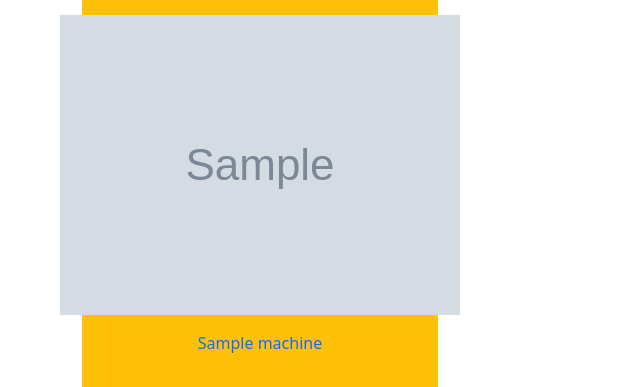
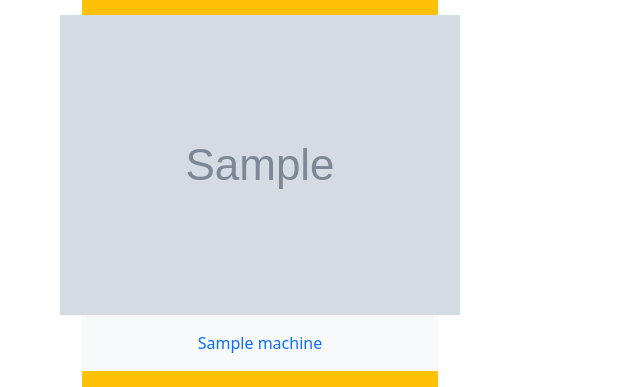
Before and after one commit to YS-study/max_django, a Django app: page /machines/ in a window 1280 px wide. Shown: the part 430-817 px from the top of the page, without its empty margins (0-640 px from the left). Run offline with Django 3.2, Linux system fonts and the light colour scheme; tables that the repository leaves empty hold one stand-in row (values such as "Sample post"); grey boxes marked "Sample" are stand-in pictures.

Commit message:
detail error

```diff
--- a/machines/forms.py
+++ b/machines/forms.py
@@ -2,7 +2,6 @@ from django import forms
 from .models import Machine
 
 class MachineForm(forms.ModelForm):
-
     PICK_USED = False
     PICK_NEW = True
 
@@ -23,7 +22,7 @@ class MachineForm(forms.ModelForm):
     category = forms.ChoiceField(
         label='분류',
         choices= PICKS,
-        widget=forms.TextInput(
+        widget=forms.Select(
             attrs={
                 'class': 'form-select',
             }
@@ -45,4 +44,5 @@ class MachineForm(forms.ModelForm):
 
     class Meta:
         model = Machine
+        # fields = '__all__'
         fields = ('title', 'category', 'content', 'photo',)
--- a/machines/templates/machines/detail.html
+++ b/machines/templates/machines/detail.html
@@ -1,7 +1,7 @@
 {% extends 'base.html' %}
 
 {% block content %}
-  <h3>{{ machine.title }}</h3>
+  {% comment %} <h3>{{ machine.title }}</h3>
   {% if machine.photo %}
     <img src="{{ machine.photo.url }}" alt="{{ machine.photo }}">
   {% endif %}
@@ -15,5 +15,5 @@
     {% csrf_token %}
     <button class="btn btn-sm btn-secondary">삭제</button>
   </form>
-  <a href="{% url 'machines:index '%}" class="btn btn-sm btn-primary">목록으로</a>
+  <a href="{% url 'machines:index' %}" class="btn btn-sm btn-primary">목록으로</a> {% endcomment %}
 {% endblock content %}
--- a/machines/templates/machines/index.html
+++ b/machines/templates/machines/index.html
@@ -9,9 +9,9 @@
   <div class="col-4">
     <div class="d-flex flex-column bg-warning py-3 gy-4">
       <div class="d-flex justify-content-center">
-        <img src="{{ machine.photo.url }}" alt="img"> <!--https://picsum.photos/200/200 -->
+        <a href="{% url 'machines:detail' machine.pk %}"><img src="{{ machine.photo.url }}" alt="img"></a> <!--https://picsum.photos/200/200 -->
       </div>
-      <a href="{% url 'machines:detail' machine.pk %}" class="text-decoration-none">
+      <a href="{% url 'machines:detail' machine.pk %}" class="text-decoration-none bg-light">
         <p class="text-center mt-3">{{ machine.title }}</p>
       </a>
     </div>
--- a/machines/views.py
+++ b/machines/views.py
@@ -4,7 +4,6 @@ from django.views.decorators.http import require_safe, require_http_methods, req
 from .models import Machine
 from .forms import MachineForm
 
-# Create your views here.
 
 def index(request):
     machines = Machine.objects.order_by('-pk')
@@ -18,12 +17,12 @@ def index(request):
 @require_http_methods(['GET', 'POST'])
 def create(request):
     if request.method == 'POST':
-        form = MachineForm(request.POST)
+        form = MachineForm(request.POST, request.FILES)
         if form.is_valid():
             machine = form.save(commit=False)
+            machine.user = request.user
             machine.save()
-            return redirect('machines:index', machine.pk)
-
+            return redirect('machines:detail', machine.pk)
     else:
         form = MachineForm()
     context = {
@@ -56,11 +55,10 @@ def update(request, pk):
     machine = get_object_or_404(Machine, pk=pk)
 
     if request.method == 'POST':
-        form = MachineForm(request.POST, instance=machine)
+        form = MachineForm(request.POST, request.FILES, instance=machine)
         if form.is_valid():
             form.save()
             return redirect('machines:detail', machine.pk)
-
     else:
         form = MachineForm(instance=machine)
 
--- a/pjt/urls.py
+++ b/pjt/urls.py
@@ -16,6 +16,9 @@ Including another URLconf
 from django.contrib import admin
 from django.urls import path, include
 
+from django.conf import settings
+from django.conf.urls.static import static
+
 urlpatterns = [
     path('admin/', admin.site.urls),
     # path('accounts/', include('accounts.urls')),
@@ -23,4 +26,4 @@ urlpatterns = [
     # path('machines/', include('machines.urls')),
     path('machines/', include('machines.urls')),
 
-]
+] + static(settings.MEDIA_URL, document_root=settings.MEDIA_ROOT)
```
Also changed, not shown: machines/urls.py (+0 -7 lines).
